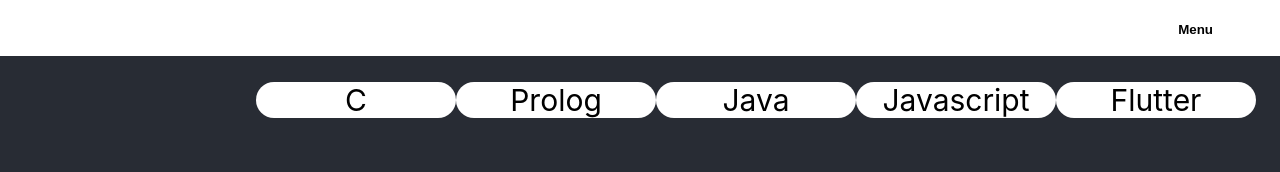
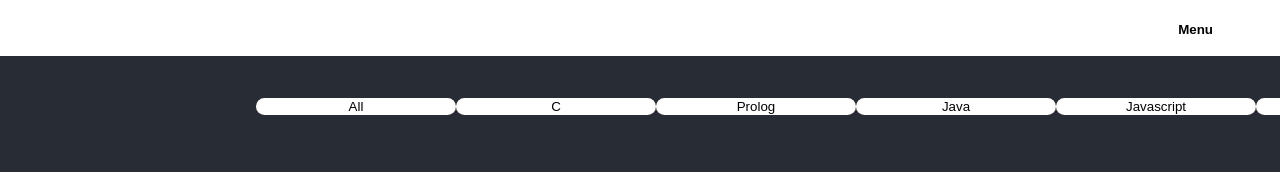
Before and after one commit to sucodlaranja/website, a React (Create React App) app: page /portfolio in a window 1280 px wide. Shown: the top 172 px of the page. Built offline with nearby package versions, Linux system fonts and the light colour scheme.

Commit message:
barra filtros do portfolio funcionalidade done

```diff
--- a/src/pages/portfolio/portfolio.css
+++ b/src/pages/portfolio/portfolio.css
@@ -8,17 +8,22 @@
 }
 
 .square-container {
+    position: relative;
     height: 200px;
     width: 400px;
 
     color: transparent;
-    text-align: right;
-    text-align: end;
     background-position: center;
     background-size: cover;
 
 
     transition: transform 200ms ease-in-out, margin 200ms ease-in-out;
+}
+
+.square-text {
+    position: absolute;
+    right: 0%;
+    bottom: 0%;
 }
 
 .square-container:hover {
--- a/src/pages/portfolio/portfolio.js
+++ b/src/pages/portfolio/portfolio.js
@@ -1,8 +1,25 @@
 import TopBar from "../../components/topBar/topBar";
 import './portfolio.css'
 import projects from '../../data/projects.json'
+import { useState } from "react";
 function Portfolio() {
+  const [state, setState] = useState(projects);
 
+  function changeGrid(language) {
+    var temp = []
+    if (language === "All") {
+      temp = projects
+    }
+    else {
+      for (var i = 0; i < projects.length; i++) {
+        console.log(projects[i])
+        if (projects[i].language.includes(language)) {
+          temp.push(projects[i])
+        }
+      }
+    }
+    setState(temp)
+  }
 
   return (
     <div>
@@ -10,18 +27,18 @@
 
       <div className="portfolio-container">
         <div className="language-container">
-          <a className="language language-first" href="">C</a>
-          <a className="language" href="">Prolog</a>
-          <a className="language" href="">Java</a>
-          <a className="language" href="">Javascript</a>
-          <a className="language" href="">Flutter</a>
+          <button onClick={() => changeGrid("All")} className="language language-first">All</button>
+          <button onClick={() => changeGrid("C")} className="language" >C</button>
+          <button onClick={() => changeGrid("Prolog")} className="language" >Prolog</button>
+          <button onClick={() => changeGrid("Java")} className="language" >Java</button>
+          <button onClick={() => changeGrid("Javascript")} className="language" >Javascript</button>
+          <button onClick={() => changeGrid("Flutter")} className="language" >Flutter</button>
 
         </div>
         <div className="grid-container">
-          {projects.map((project) =>
-            <div className="square-container" style={{backgroundImage: `url(${project["image-src"]})`}}>
-              {project.name}
-
+          {state.map((project) =>
+            <div className="square-container" style={{ backgroundImage: `url(${project["image-src"]})` }}>
+              <div className="square-text">{project.name}</div>
             </div>
           )}
 
```
